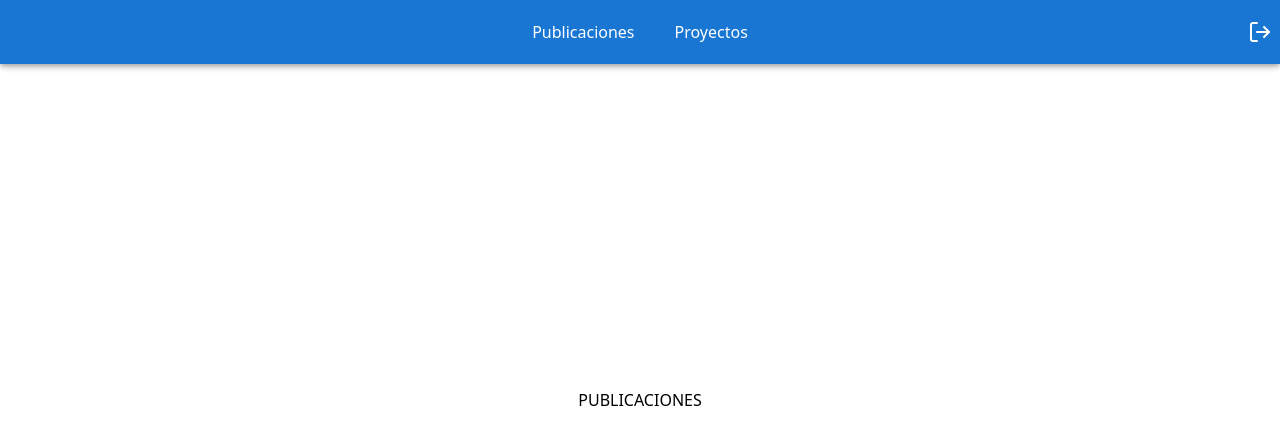
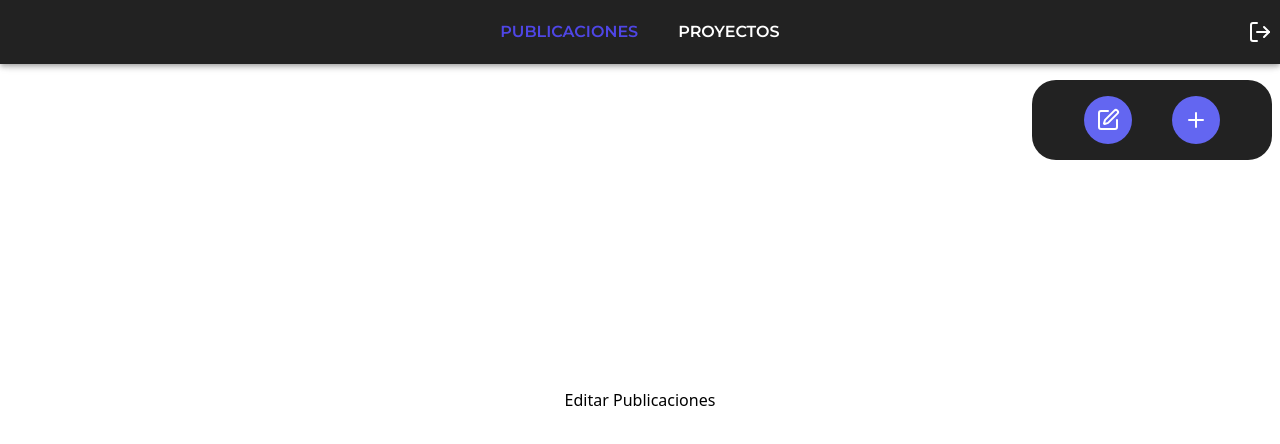
Before and after one commit to Fran249/Admin-Panel-for-CXP, a React (Vite) app: page /dashboard/publicaciones in a window 1280 px wide. Shown: the top 444 px of the page. Built offline with nearby package versions, Linux system fonts and the light colour scheme; no server answers; sample sign-in values are in the browser's storage; the HTML template or start-up script is replaced by a standard one.

Commit message:
changed publications, and proyects, added a mini-bar below the appbar to change between edit and add

```diff
--- /dev/null
+++ b/src/components/add-edit-buttons/AddEditButtons.tsx
@@ -0,0 +1,27 @@
+import { Tooltip } from '@mui/material';
+import { Edit, Plus } from 'lucide-react';
+
+
+type Props = {
+    handleEdit: () => void;
+    handleAdd: () => void;
+}
+
+
+export const AddEditButtons = ({handleAdd, handleEdit}: Props) => {
+  return (
+    <div className=" flex  gap-10  justify-center items-center w-60 h-20 fixed right-2 top-20 bg-[#222] rounded-3xl ">
+    <Tooltip title="EDITAR">
+      <button onClick={handleEdit} className="bg-indigo-500 hover:bg-indigo-100 hover:text-neutral-900 text-white duration-300 p-3 rounded-full">
+        <Edit />
+      </button>
+    </Tooltip>
+    <Tooltip title="AGREGAR">
+      <button onClick={handleAdd} className="bg-indigo-500 hover:bg-indigo-100 hover:text-neutral-900 text-white duration-300 p-3 rounded-full">
+        <Plus />
+      </button>
+    </Tooltip>
+
+  </div>
+  )
+}
--- a/src/components/nav-bar/NavBar.tsx
+++ b/src/components/nav-bar/NavBar.tsx
@@ -1,19 +1,32 @@
-// src/components/NavBar.jsx
-import { Link } from "react-router-dom";
+import { Link, useLocation } from "react-router-dom";
 import { AppBar, Toolbar, Tooltip } from "@mui/material";
 import { LogOut } from "lucide-react";
 import { signOut } from "firebase/auth";
 import { auth } from "../../services/firebase";
+import { useEffect, useState } from "react";
 
 const NavBar = () => {
+  const navArray = ["publicaciones", "proyectos"];
+  const location = useLocation(); // Hook para obtener la ruta actual
+
   const handleLogOut = () => {
     signOut(auth);
   };
+
   return (
-    <AppBar position="fixed">
+    <AppBar position="fixed" sx={{ backgroundColor: "#222" }} className="font-montserrat text-white font-semibold uppercase">
       <Toolbar className="relative flex justify-center items-center gap-10 w-full">
-      <Link to="publicaciones">Publicaciones</Link>
-      <Link to="proyectos">Proyectos</Link>
+        {navArray.map((item, index) => (
+          <Link
+            key={index}
+            to={item} // Asegúrate de que los enlaces tengan la barra inicial
+            className={`${
+              location.pathname.includes(item) ? "text-indigo-600" : "text-white"
+            } hover:text-indigo-600 transition-all duration-300`}
+          >
+            {item}
+          </Link>
+        ))}
         <Tooltip title="Cerrar Sesion" className="absolute right-2 top-5">
           <button onClick={handleLogOut}>
             <LogOut className="text-white" />
--- /dev/null
+++ b/src/components/snackbar/SnackBar.tsx
@@ -0,0 +1,29 @@
+import { Alert, Snackbar } from '@mui/material'
+
+
+type Props = {
+    openSnackbar: boolean
+    message: null | string
+    handleCloseSnackbar: () => void
+    severity: "success" | "info" | "warning" | "error",
+}
+
+export const SnackBar = ({openSnackbar , message, handleCloseSnackbar, severity}: Props) => {
+  return (
+    <Snackbar
+    color="white"
+    anchorOrigin={{ vertical: "bottom", horizontal: "center" }}
+    autoHideDuration={3000}
+    open={openSnackbar}
+    onClose={handleCloseSnackbar}
+  >
+    <Alert
+      onClose={handleCloseSnackbar}
+      severity={severity}
+      sx={{ bgcolor: "white", color: "black" }}
+    >
+      {message}
+    </Alert>
+  </Snackbar>
+  )
+}
--- a/src/pages/Dashboard.tsx
+++ b/src/pages/Dashboard.tsx
@@ -3,6 +3,8 @@ import { Outlet } from "react-router-dom";
 import NavBar from "../components/nav-bar/NavBar";
 
 export const Dashboard = () => {
+  const url = window.location.pathname;
+  console.log(url);
   return (
     <>
       <NavBar />
--- a/src/pages/Login.tsx
+++ b/src/pages/Login.tsx
@@ -4,15 +4,16 @@ import { auth } from "../services/firebase";
 import { useState } from "react";
 import LoginForm from "../components/form/LoginForm";
 import { LoaderCircleIcon } from "lucide-react";
-import { useNavigate } from "react-router-dom";
-import { Alert, Snackbar } from "@mui/material";
+
+
+import { SnackBar } from "../components/snackbar/SnackBar";
 
 export const Login = () => {
-  const navigate = useNavigate();
+
   const [username, setUsername] = useState("");
   const [password, setPassword] = useState("");
   const [loading, setLoading] = useState(false);
-  const [welcomeMessage, setWelcomeMessage] = useState(false);
+
   const [error, setError] = useState<string | null>(null);
   const [user, setUser] = useState<User | null>(null);
   const [openSnackbarError, setOpenSnackbarError] = useState(false);
@@ -29,11 +30,6 @@ export const Login = () => {
         localStorage.setItem("userToken", userCredential.user.refreshToken);
 
         setLoading(false);
-        setWelcomeMessage(true);
-        setTimeout(() => {
-          setWelcomeMessage(false);
-          navigate("/dashboard");
-        }, 2000);
       })
       .catch((error) => {
         const errorCode = error.code;
@@ -67,24 +63,13 @@ export const Login = () => {
         </>
       )}
       {loading && <LoaderCircleIcon className="animate-spin text-indigo-300" />}
-      {welcomeMessage && (
-        <h3 className="text-3xl text-white font-bold">Bienvenido !</h3>
-      )}
-      <Snackbar
-        color="white"
-        anchorOrigin={{ vertical: "bottom", horizontal: "center" }}
-        autoHideDuration={3000}
-        open={openSnackbarError}
-        onClose={handleCloseSnackbar}
-      >
-        <Alert
-          onClose={handleCloseSnackbar}
-          severity="error"
-          sx={{ bgcolor: "white", color: "black" }}
-        >
-          {error}
-        </Alert>
-      </Snackbar>
+
+      <SnackBar
+        message={error}
+        handleCloseSnackbar={handleCloseSnackbar}
+        openSnackbar={openSnackbarError}
+        severity="error"
+      />
       <footer className="absolute bottom-0 righ-0 w-full h-20 bg-transparent flex flex-col justify-center items-end pr-10 text-white text-sm">
         <h3>FromDevz Admin Panel version 1.0 </h3>
         <h3>FromDevz all rights reserved</h3>
--- a/src/pages/Proyectos.tsx
+++ b/src/pages/Proyectos.tsx
@@ -1,15 +1,36 @@
-// src/pages/Proyectos.jsx
-
-import { useEffect } from "react";
+// src/pages/Publicaciones.jsx
 
 
+import { useEffect, useState } from "react";
+import { AddEditButtons } from "../components/add-edit-buttons/AddEditButtons";
+
 export const Proyectos = () => {
+  const [edit, setEdit] = useState(true)
+  const [add, setAdd] = useState(false)
+
+  const handleEdit = () => {
+    setAdd(false)
+    setEdit(true)
+  }
+  const handleAdd = () => {
+    setEdit(false)
+    setAdd(true)
+  }
+
   useEffect(() => {
-    console.log(' estas en la ruta de proyecto')
-  },[])
+    console.log(" estas en la ruta de proyectos");
+  }, []);
   return (
-    <section className="w-full h-screen flex justify-center place-items-center text-black">
-        PROYECTOS
+    <section className="relative w-full h-screen flex justify-center place-items-center text-black">
+      {
+        edit && <h3>Editar Proyectos</h3>
+      }
+      {
+        add && <h3>Agregar Proyectos</h3>
+      }
+
+      <AddEditButtons handleAdd={handleAdd} handleEdit={handleEdit}/>
+
     </section>
   );
 };
--- a/src/pages/Publicaciones.tsx
+++ b/src/pages/Publicaciones.tsx
@@ -1,14 +1,36 @@
 // src/pages/Publicaciones.jsx
 
-import { useEffect } from "react";
+
+import { useEffect, useState } from "react";
+import { AddEditButtons } from "../components/add-edit-buttons/AddEditButtons";
 
 export const Publicaciones = () => {
+  const [edit, setEdit] = useState(true)
+  const [add, setAdd] = useState(false)
+
+  const handleEdit = () => {
+    setAdd(false)
+    setEdit(true)
+  }
+  const handleAdd = () => {
+    setEdit(false)
+    setAdd(true)
+  }
+
   useEffect(() => {
-    console.log(' estas en la ruta de publicaciones')
-  },[])
+    console.log(" estas en la ruta de publicaciones");
+  }, []);
   return (
-    <section className="w-full h-screen flex justify-center place-items-center text-black">
-      PUBLICACIONES
+    <section className="relative w-full h-screen flex justify-center place-items-center text-black">
+      {
+        edit && <h3>Editar Publicaciones</h3>
+      }
+      {
+        add && <h3>Agregar Publicaciones</h3>
+      }
+
+      <AddEditButtons handleAdd={handleAdd} handleEdit={handleEdit}/>
+
     </section>
   );
 };
```
Lines whose indentation alone changed are shown as unchanged.
